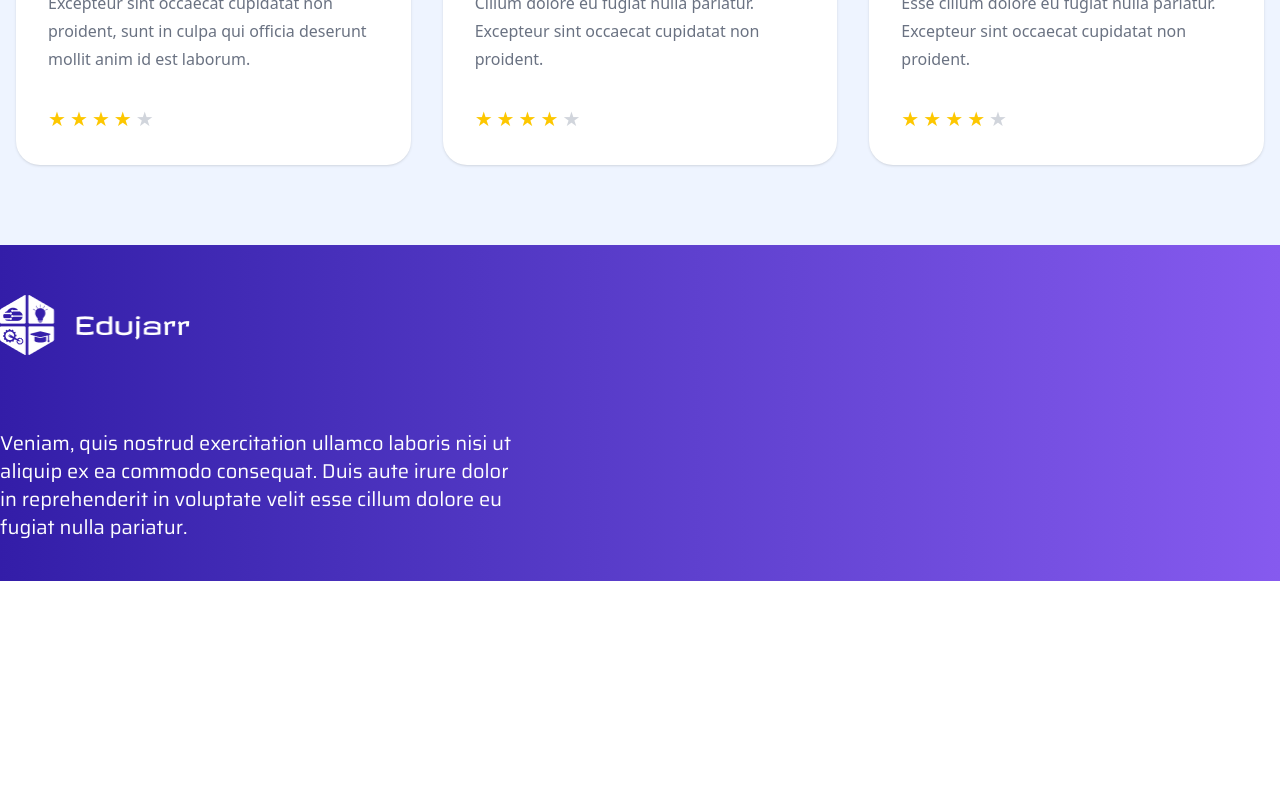
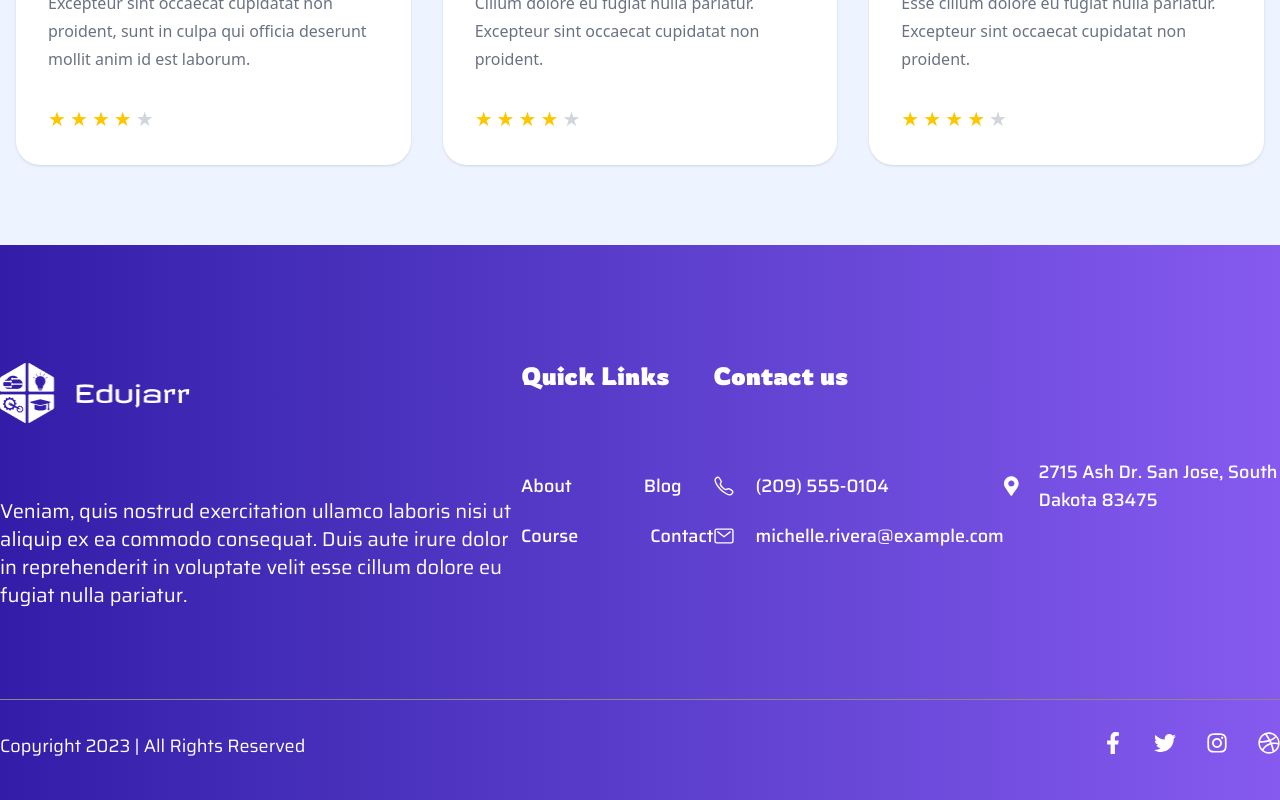
Before and after one commit to shoumen-shomu/edujarr, a Next.js app: page / in a window 1280 px wide. Shown: the part 6211-7011 px from the top of the page. Before the commit the page ends 6792 px from the top, so only its background shows below. Built offline with nearby package versions, Linux system fonts and the light colour scheme.

Commit message:
footer done

```diff
--- a/src/app/components/Footer.jsx
+++ b/src/app/components/Footer.jsx
@@ -1,13 +1,22 @@
 import Image from "next/image";
 import React from "react";
 import Container from "./Container";
+import { IoCallOutline } from "react-icons/io5";
+import { IoMailOutline } from "react-icons/io5";
+import { FaMapMarkerAlt } from "react-icons/fa";
+import { FaFacebookF } from "react-icons/fa";
+import { FaTwitter } from "react-icons/fa";
+import { FaInstagram } from "react-icons/fa";
+import { FaDribbble } from "react-icons/fa";
+import Link from "next/link";
 
 const Footer = () => {
   return (
     <>
       <footer>
-        <div className="pt-12.5 pb-10 bg-linear-to-r from-[#331DA8] to-[#865AEF] flex justify-between items-center">
+        <div className="pt-29.5 pb-10 bg-linear-to-r from-[#331DA8] to-[#865AEF]">
           <Container>
+            <div className="flex justify-between mb-22.5">
               <div className="">
                 <Image
                   src="/images/footerimg.png"
@@ -22,6 +31,72 @@ const Footer = () => {
                   nulla pariatur.
                 </p>
               </div>
+              <div className="">
+                <h3 className="font-rowdies font-bold text-[25px] text-white leading-6.25 mb-21">
+                  Quick Links
+                </h3>
+                <div className="flex gap-18 pb-5.5">
+                  <p className="font-saira font-medium text-[18px] text-white leading-7">
+                    About
+                  </p>
+                  <p className="font-saira font-medium text-[18px] text-white leading-7">
+                    Blog
+                  </p>
+                </div>
+                <div className="flex gap-18">
+                  <p className="font-saira font-medium text-[18px] text-white leading-7">
+                    Course
+                  </p>
+                  <p className="font-saira font-medium text-[18px] text-white leading-7">
+                    Contact
+                  </p>
+                </div>
+              </div>
+              <div className="">
+                <h3 className="font-rowdies font-bold text-[25px] text-white leading-6.25 mb-21">
+                  Contact us
+                </h3>
+                <div className="flex items-center pb-5.5 gap-5">
+                  <IoCallOutline className="text-white" size={22} />
+                  <p className="font-saira font-medium text-[18px] text-white leading-7">
+                    (209) 555-0104
+                  </p>
+                </div>
+                <div className="flex items-center gap-5">
+                  <IoMailOutline className="text-white" size={22} />
+                  <p className="font-saira font-medium text-[18px] text-white leading-7">
+                    michelle.rivera@example.com
+                  </p>
+                </div>
+              </div>
+
+              <div className="flex items-center gap-5">
+                <FaMapMarkerAlt className="text-white" size={22} />
+                <p className="font-saira font-medium text-[18px] text-white leading-7">
+                  2715 Ash Dr. San Jose, South Dakota 83475
+                </p>
+              </div>
+            </div>
+            <div className="w-full bg-[#8a8787] py-[.25px]"></div>
+            <div className="flex justify-between pt-8.25">
+              <p className="font-saira font-normal text-[18px] text-white leading-7">
+                Copyright 2023 | All Rights Reserved
+              </p>
+              <div className="flex gap-7.5">
+                <Link href={"/"}>
+                  <FaFacebookF className="text-white" size={22} />
+                </Link>
+                <Link href={"/"}>
+                  <FaTwitter className="text-white" size={22} />
+                </Link>
+                <Link href={"/"}>
+                  <FaInstagram className="text-white" size={22} />
+                </Link>
+                <Link href={"/"}>
+                  <FaDribbble className="text-white" size={22} />
+                </Link>
+              </div>
+            </div>
           </Container>
         </div>
       </footer>
```
Lines whose indentation alone changed are shown as unchanged.
